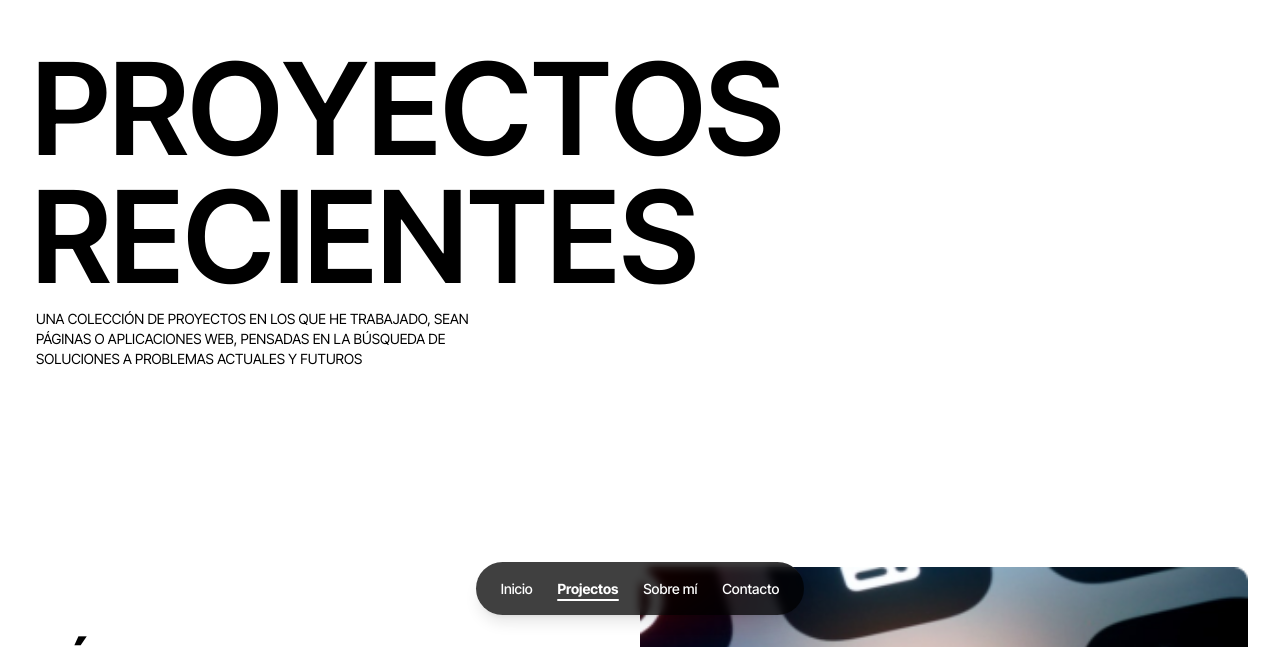
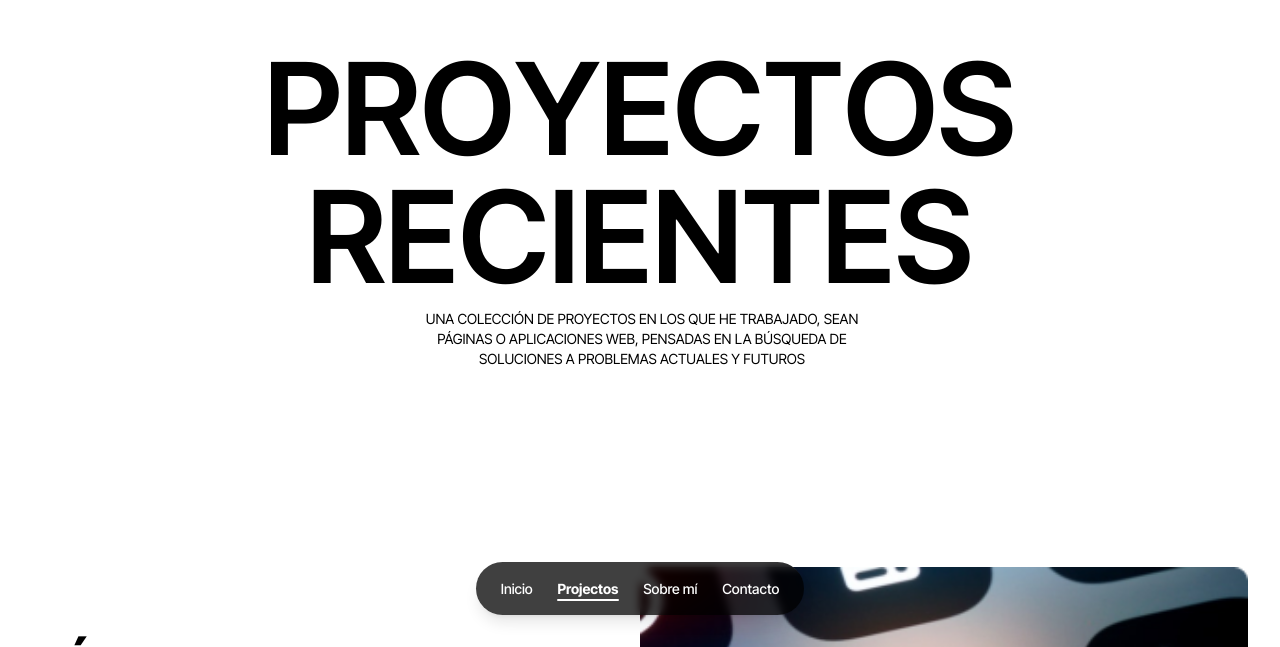
Before and after one commit to RdrBux/portfolio, a React (Create React App) app: page /projects in a window 1280 px wide. Shown: the part 153-800 px from the top of the page. Built offline with nearby package versions, Linux system fonts and the light colour scheme.

Commit message:
Center route headings

```diff
--- a/src/routes/about.jsx
+++ b/src/routes/about.jsx
@@ -20,7 +20,7 @@ export default function About() {
         className="h-full w-full origin-top bg-white pb-28"
       >
         <div className="container flex flex-col gap-5">
-          <div className="py-20 uppercase lg:py-32">
+          <div className="py-20 text-center uppercase lg:py-32">
             <AnimatedTitle text="Sobre mí" />
           </div>
           <div className="flex flex-col gap-20">
--- a/src/routes/contact.jsx
+++ b/src/routes/contact.jsx
@@ -75,7 +75,7 @@ export default function Contact() {
       >
         {showAlert && <AlertContact />}
         <div className="container flex flex-col lg:w-3/4">
-          <div className="flex flex-col gap-3 py-20 uppercase lg:py-32">
+          <div className="flex flex-col items-center gap-3 py-20 text-center uppercase lg:py-32">
             <AnimatedTitle text="Contacto" />
             <motion.p
               initial={{ y: '-0.25rem', opacity: 0 }}
--- a/src/routes/projects.jsx
+++ b/src/routes/projects.jsx
@@ -34,7 +34,7 @@ export default function Projects() {
         } bg-white`}
       >
         <div className="container flex flex-col">
-          <div className="flex h-[90vh] flex-col justify-center gap-2 uppercase">
+          <div className="flex h-[90vh] flex-col items-center justify-center gap-2 text-center uppercase">
             <AnimatedTitle text="Proyectos Recientes" />
             <motion.p
               initial={{ y: '-0.25rem', opacity: 0 }}
```
